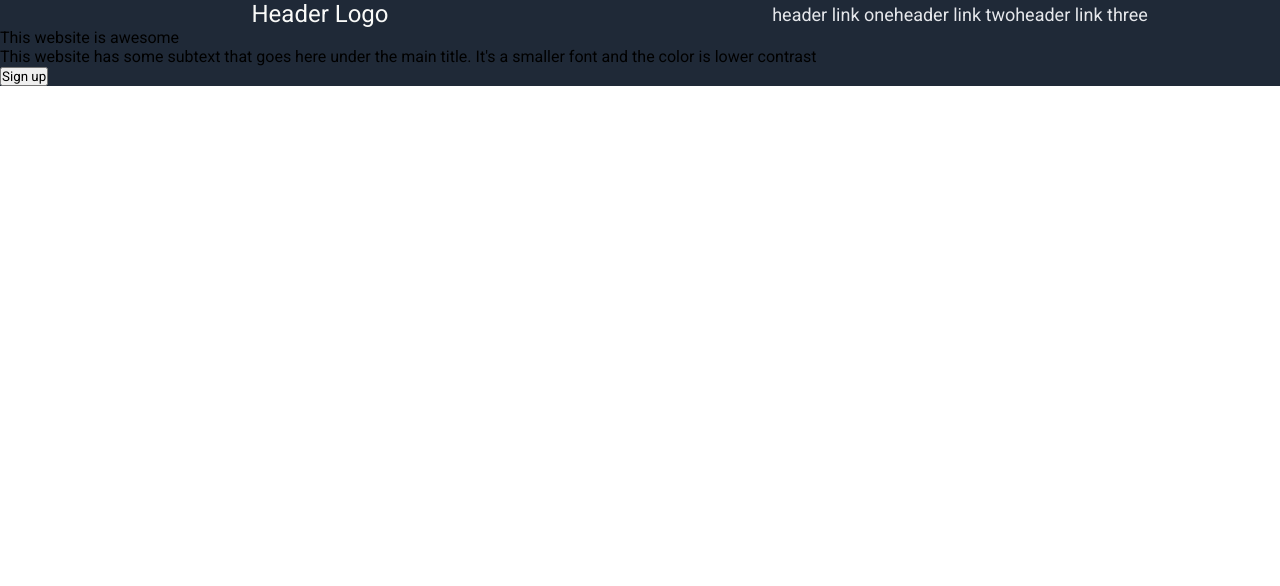
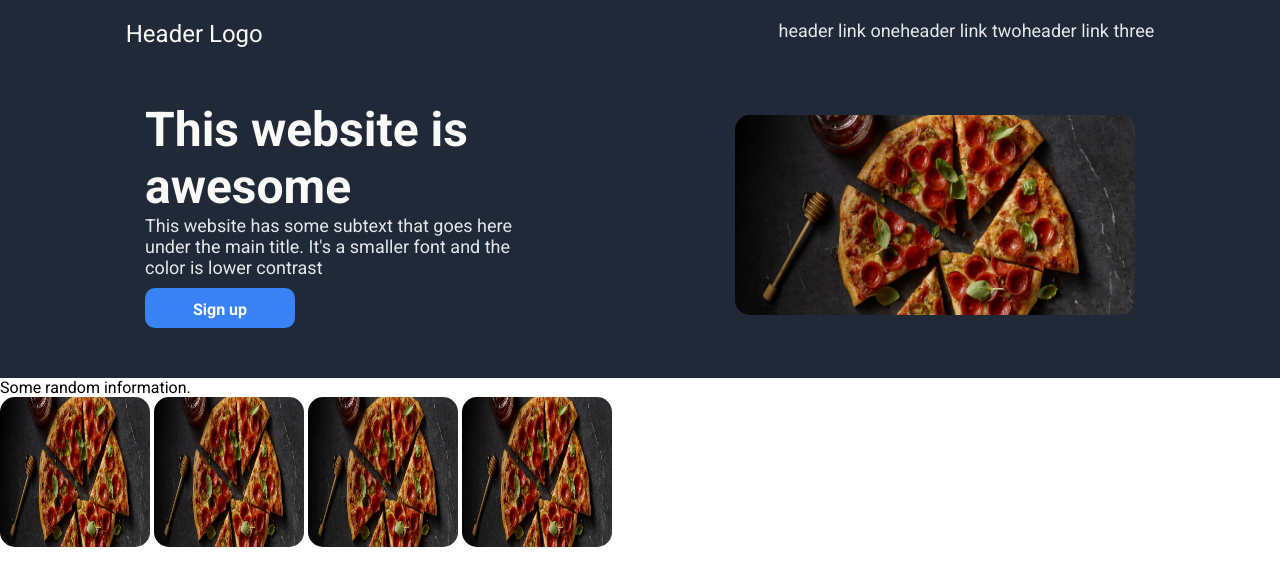
Before and after one commit to raisinpunk/LandingPage, a plain HTML site: page index.html in a window 1280 px wide. Drawn offline with Linux system fonts and the light colour scheme.

Commit message:
Added to HTML and CSS - arranged upper section and started second. Edited hero banner flexbox to better representt the prompt. Began adding elements of the second section.
NOTE: The prompt site seems to have the header and hero banner in-line.
Need to research how to keep those four flexboxes aligned. Additionally,
right margin of the sample image is off from left of screen. Need to research
why the .signup container is not equally spaced on all sides.

```diff
--- a/index.html
+++ b/index.html
@@ -22,17 +22,25 @@
       </header>
       <div class="signup">
         <div class="leftbox">
-      <div class="lbheader">
-        This website is awesome
+          <h1>This website is awesome</h1>
+            <p class="header-link">This website has some subtext that goes here under the main title. It's a
+            smaller font and the color is lower contrast</p>
+          <button type="button" class="signup1">Sign up</button>
         </div>
-      <div class="text">
-        This website has some subtext that goes here under the main title. It's a
-        smaller font and the color is lower contrast
+        <div class="rightbox">
+          <img src="img.jpg" alt="Image Placeholder" width="400" height="200">
         </div>
-      <button class="signupbutton">
-        Sign up
-      </button>
       </div>
+    </div>
+    <div class="second-section">
+      <header id="header2">
+        <p id="header-two">Some random information.</p>
+      </header>
+      <div class="images">
+        <img src="img.jpg" alt="Image Placeholder" width="150" height="150">
+        <img src="img.jpg" alt="Image Placeholder" width="150" height="150">
+        <img src="img.jpg" alt="Image Placeholder" width="150" height="150">
+        <img src="img.jpg" alt="Image Placeholder" width="150" height="150">
       </div>
     </div>
 </body>
--- a/style.css
+++ b/style.css
@@ -6,12 +6,30 @@
   font-family: 'Roboto';
 }
 
+body {
+  display: flex;
+  flex-direction: column;
+  flex-grow: 1;
+}
+
+img {
+  border-radius: 15px;
+}
+
 .first-section {
   background-color: #1f2937;
+  padding-top: 20px
 }
 
 .navbar {
   display: flex;
+  justify-content: space-around;
+  margin: 0px 0x 0px 25px;
+}
+
+.logo {
+  display: flex;
+  justify-content: left;
 }
 
 #header-logo {
@@ -22,6 +40,27 @@
 .header-link {
   font-size: 18px;
   color: #E5E7EB;
+  padding-bottom: 10px;
+}
+
+.signup {
+  display: flex;
+  flex-direction: row;
+  margin-top: 180px;
+  margin-bottom: 180px;
+  align-items: center;
+  justify-content: space-around;
+  margin: 50px;
+}
+
+.leftbox,.rightbox {
+  display: flex;
+  justify-content: center;
+  align-items: left;
+  flex-direction: column;
+  width: 50%;
+  min-width: 400px;
+  max-width: 400px;
 }
 
 ul {
@@ -29,9 +68,36 @@ ul {
   flex-direction: row;
 }
 
-.logo,.links {
+h1 {
+  font-size: 48px;
+  font-weight: bold;
+  color: #f9faf8;
+}
+
+.links {
   display: flex;
   width: 50%;
-  justify-content: center;
+  justify-content: right;
   align-items: center;
 }
+
+.signup1 {
+  background-color: #3882f6; /* A common shade of blue */
+  color: white; /* Text color */
+  padding: 12px 24px; /* Adjust padding for desired size */
+  border: none; /* Remove default button border */
+  border-radius: 10px; /* Adjust for desired roundness (e.g., 50% for perfectly round if height/width are equal) */
+  font-size: 16px; /* Adjust font size */
+  font-weight: bold;
+  cursor: pointer; /* Indicate it's clickable */
+  text-decoration: none; /* Remove underline if using an anchor tag */
+  display: inline-block; /* Allows padding and other box model properties to work correctly */
+  text-align: center;
+  width: 150px;
+  height: 40px;
+}
+
+.rightbox {
+  align-items: right;
+  justify-content: right;
+}
```
Also changed, not shown: img.jpg (added). Lines whose indentation alone changed are shown as unchanged.
